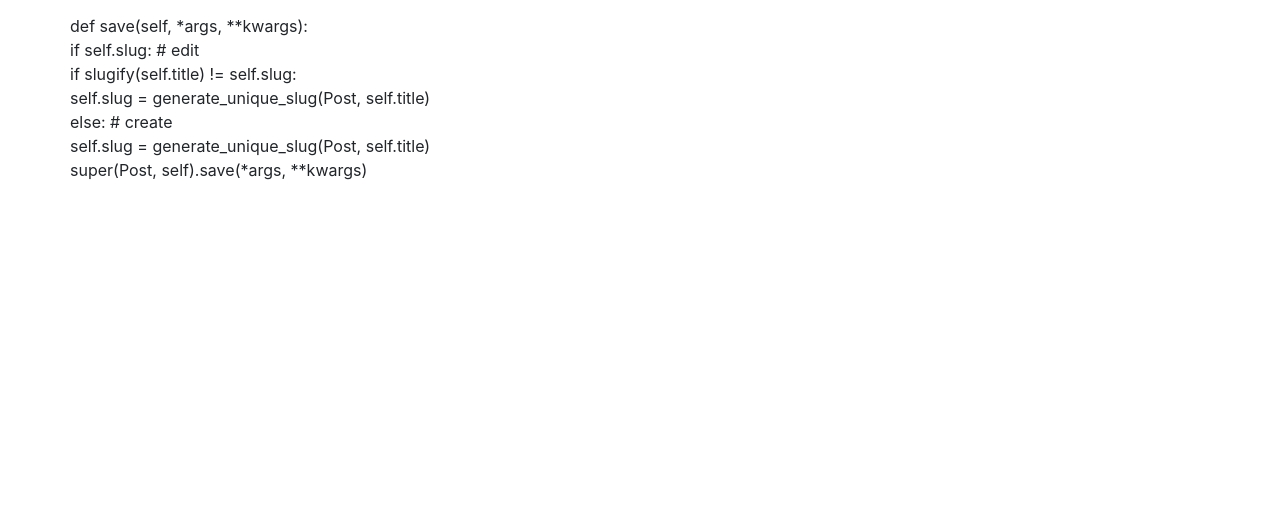
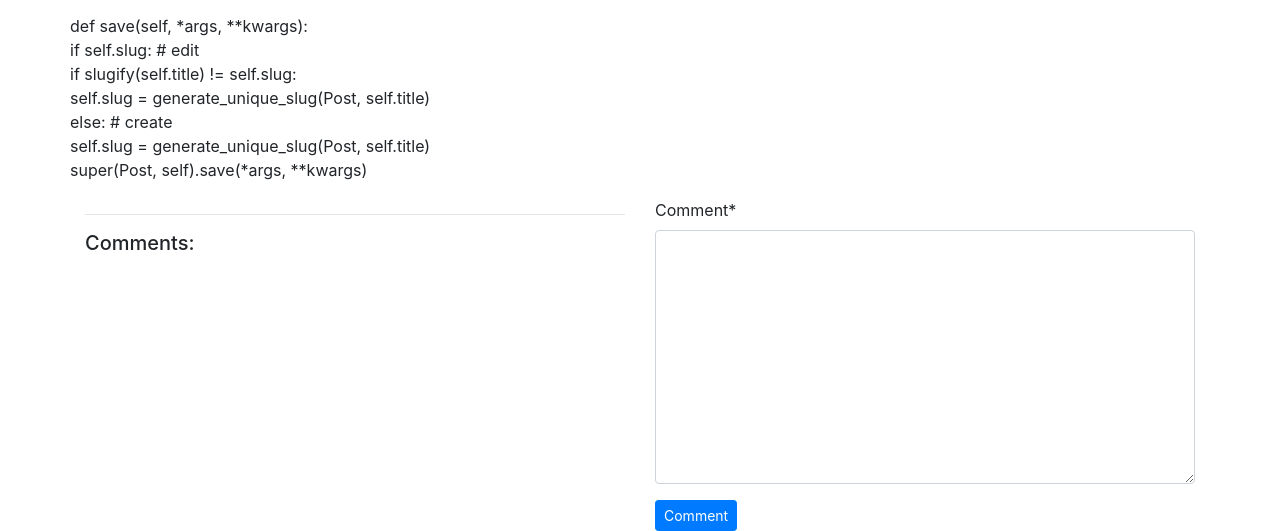
Before and after one commit to mz-nibir/Developing-A-Blog-with-Django, a Django app: a page that uses My_Blog_Project/templates/App_Blog/blog_details.html in a window 1280 px wide. Shown: the part 699-1230 px from the top of the page. Before the commit the page ends 879 px from the top, so only its background shows below. Run offline with Django 3.2, Linux system fonts and the light colour scheme; a user stored in the database is signed in; data comes from the database, SQL or seed files in the repository; both versions use the stored data as it was after the commit; some libraries are stand-ins or nearby versions.

Commit message:
comment write

```diff
--- /dev/null
+++ b/My_Blog_Project/App_Blog/forms.py
@@ -0,0 +1,7 @@
+from django import forms
+from App_Blog.models import Blog, Comment
+
+class CommentForm(forms.ModelForm):
+    class Meta:
+        model = Comment
+        fields = ('comment',)
--- a/My_Blog_Project/App_Blog/views.py
+++ b/My_Blog_Project/App_Blog/views.py
@@ -4,6 +4,7 @@ from App_Blog.models import Blog, Comment, Like
 from django.urls import reverse, reverse_lazy
 from django.contrib.auth.decorators import login_required
 from django.contrib.auth.mixins import LoginRequiredMixin
+from App_Blog.forms import CommentForm
 # unique id generate kore
 import uuid
 
@@ -34,5 +35,22 @@ class CreateBlog(LoginRequiredMixin, CreateView):
 @login_required
 def blog_details(request, slug):
     blog = Blog.objects.get(slug=slug)
+    # generating the comment form
+    comment_form = CommentForm()
+    # Jodi form ti sumit kora hoy
+    if request.method == 'POST':
+        # form er vetor sumit kora info ashbe
+        comment_form = CommentForm(request.POST)
+        if comment_form.is_valid():
+            comment = comment_form.save(commit=False)
+            # commont form er  user hobe ..akhon login kora user
+            comment.user = request.user
+            # kon blog er sathe connect hobe (ei blog page ai)
+            comment.blog = blog
+            comment.save()
+            # je blog page a asi sei page ei niye ashte hobe....jehetu eti argument accecpt kore tai arg pass korte hobe slug er moddhe
+            return HttpResponseRedirect(reverse('App_Blog:blog_details', kwargs={'slug':slug}))
 
-    return render(request, 'App_Blog/blog_details.html', context={'blog':blog})
+
+
+    return render(request, 'App_Blog/blog_details.html', context={'blog':blog, 'comment_form':comment_form})
--- a/My_Blog_Project/templates/App_Blog/blog_details.html
+++ b/My_Blog_Project/templates/App_Blog/blog_details.html
@@ -1,4 +1,6 @@
 {% extends 'base.html' %}
+
+{% load crispy_forms_tags %}
 
 {% block title_block %} {{blog.blog_title}} {% endblock %}
 
@@ -20,6 +22,26 @@
   <p>{{blog.blog_content|linebreaks}}</p>
 
 </div>
+<div class="row">
+  <div class="col-sm-6">
+    <hr>
+    <h5>Comments:</h5>
+  </div>
+
+    <div class="col-sm-6">
+      <form method="POST">
+
+        {{comment_form|crispy}}
+        {% csrf_token %}
+        <button type="submit" name="button" class="btn btn-primary btn-sm">Comment</button>
+
+      </form>
+
+    </div>
+
+
+
+</div>
 
 
 
```
Also changed, not shown: My_Blog_Project/db.sqlite3.
